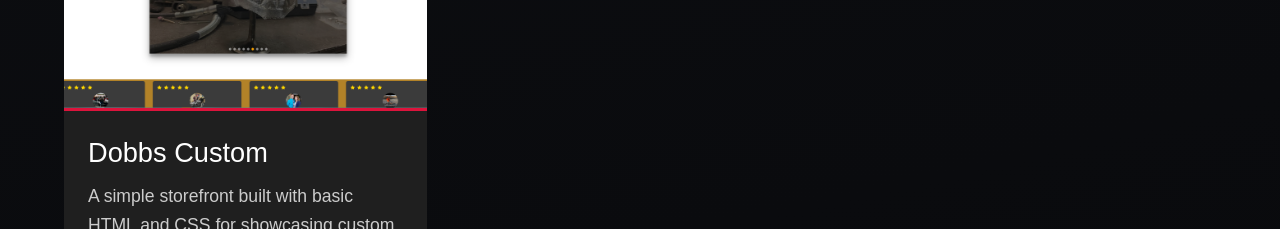
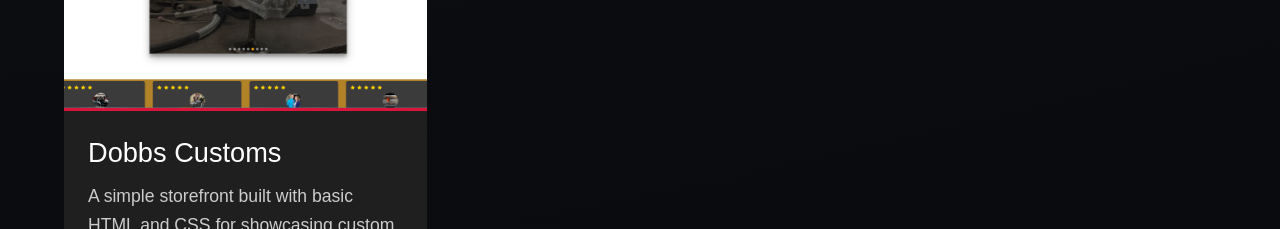
Before and after one commit to GarinMcCullick/PortfolioRedesign, a React (Create React App) app in the folder portfolio/: page / in a window 1280 px wide. Shown: the part 3380-3609 px from the top of the page. Built offline with nearby package versions, Linux system fonts and the light colour scheme.

Commit message:
fixed dobbs customs

```diff
--- a/portfolio/src/Components/PortfolioPage.js
+++ b/portfolio/src/Components/PortfolioPage.js
@@ -206,10 +206,10 @@
   },
   {
     category: "website",
-    title: "Dobbs Custom",
+    title: "Dobbs Customs",
     imageSrc: process.env.PUBLIC_URL + "/DobbsCustomsPic.png" || placeholderImg,
     liveLink: "",
-    githubLink: "https://github.com/GarinMcCullick/DobbsCustom",
+    githubLink: "https://github.com/GarinMcCullick/DobbsCustoms",
     description:
       "A simple storefront built with basic HTML and CSS for showcasing custom products.",
   },
```
